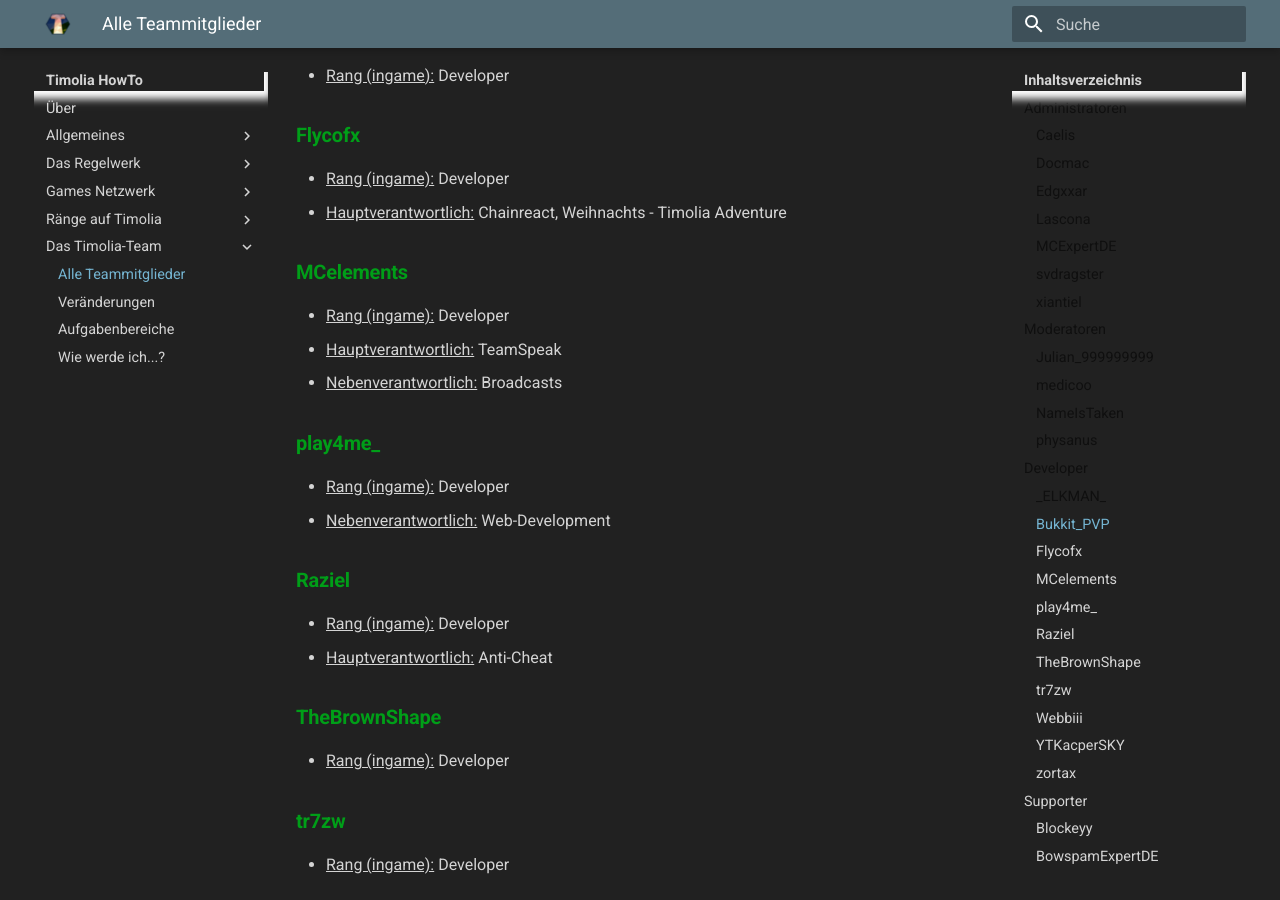
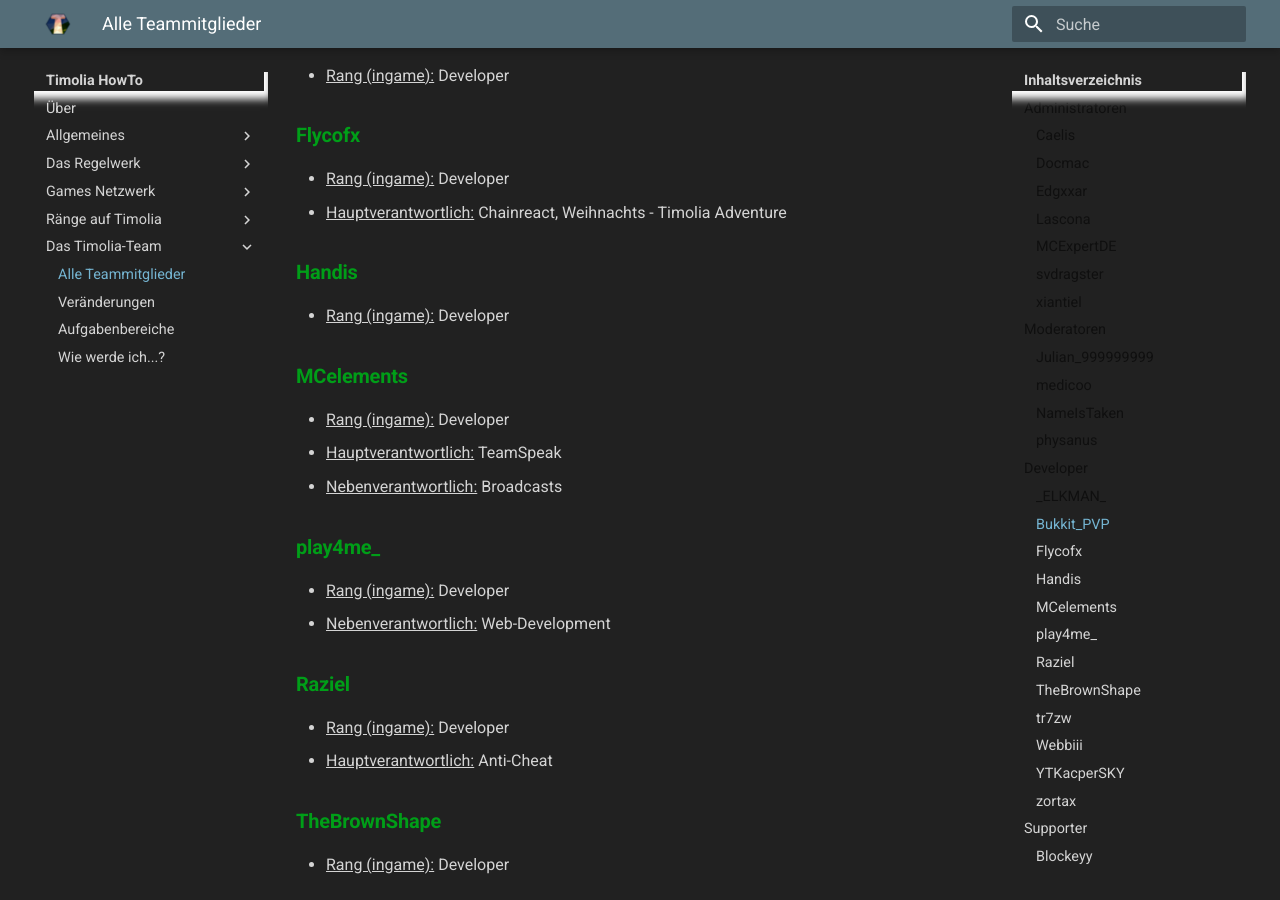
Before and after one commit to TimoliaDE/HowTo, an MkDocs documentation site: the page built from docs/team/members.md, in a window 1280 px wide and 900 px high, scrolled down 2751 px. Built offline with MkDocs 1.6.1 and Material for MkDocs 9.7.7, drawn with Linux system fonts in a browser that asks for light colours; old or Windows-style settings are respelled for this version of MkDocs.

Commit message:
add Handipfs

```diff
--- a/docs/team/members.md
+++ b/docs/team/members.md
@@ -74,6 +74,9 @@ Sie kümmern sich um die Timolia-Plugins, entwickeln neue Features und Spielmodi
 ### <strong><span class='developer'>Flycofx</span></strong>
 - <u>Rang (ingame):</u> Developer
 - <u>Hauptverantwortlich:</u> Chainreact, Weihnachts - Timolia Adventure
+
+### <strong><span class='developer'>Handis</span></strong>
+- <u>Rang (ingame):</u> Developer
 
 ### <strong><span class='developer'>MCelements</span></strong>
 - <u>Rang (ingame):</u> Developer
```
